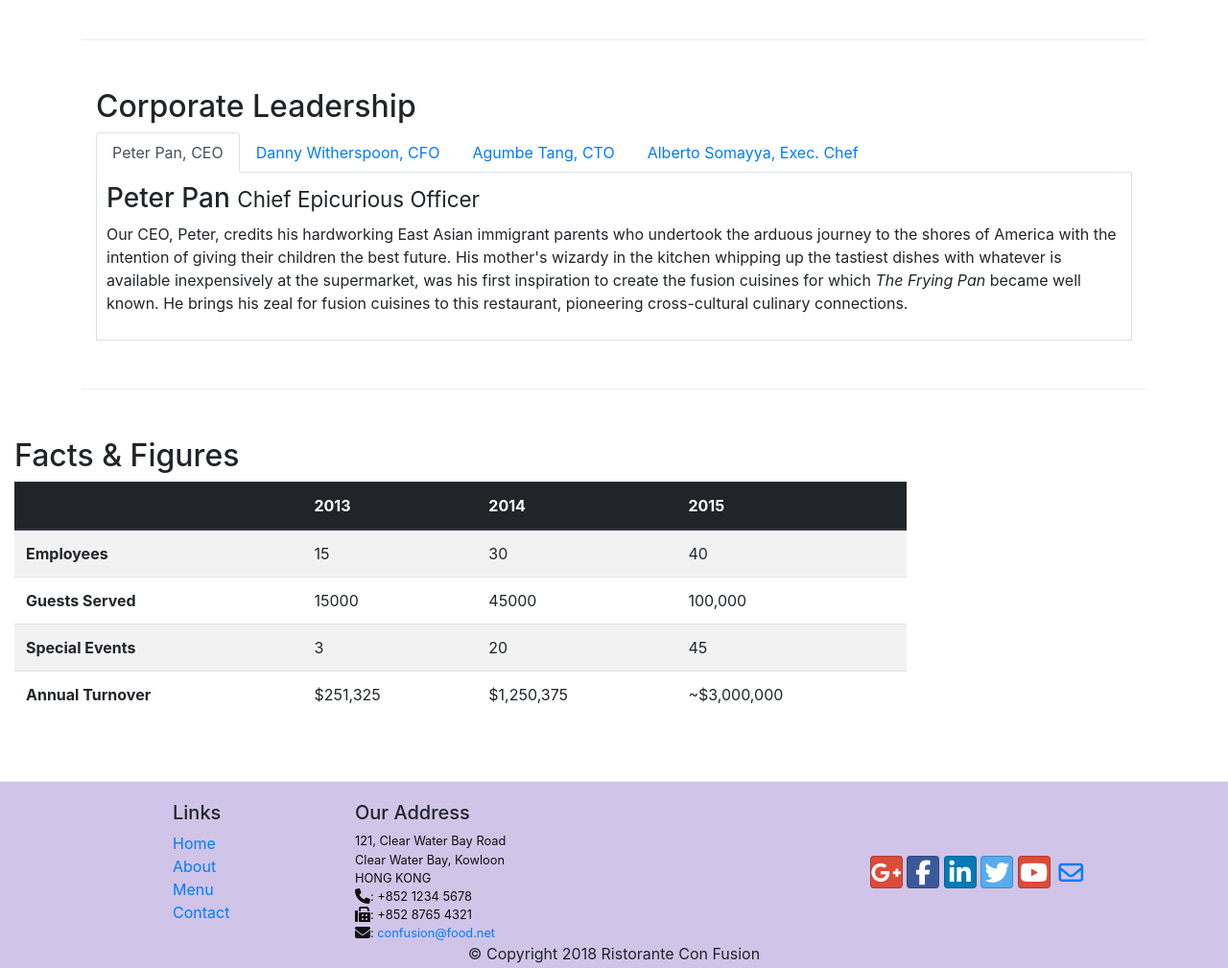
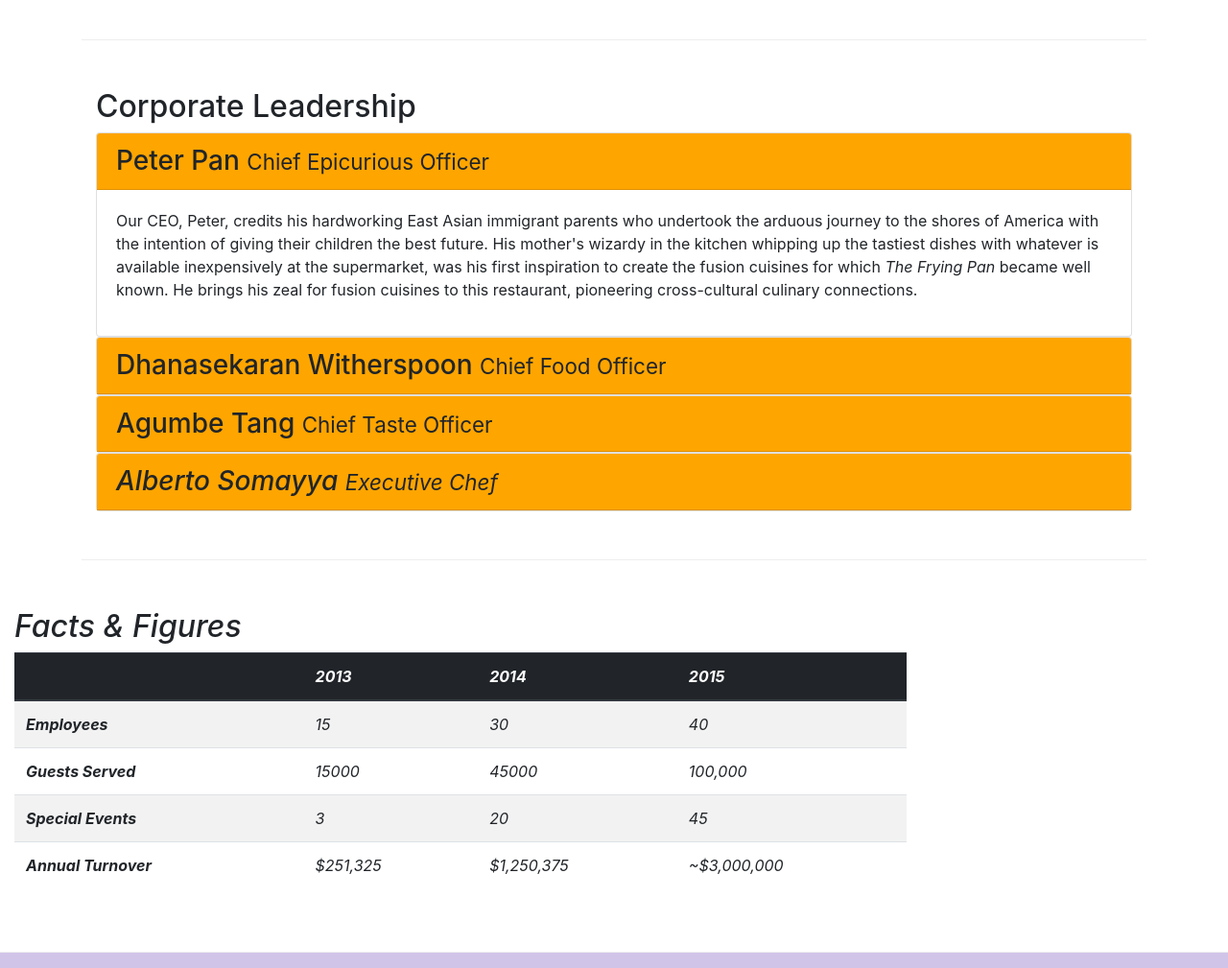
Before and after one commit to Tiiso/bootstrap4-confusion, a website: page aboutus.html in a window 1280 px wide. Shown: the part 1320-2329 px from the top of the page at 96% size. Drawn offline with nearby package versions, Linux system fonts and the light colour scheme.

Commit message:
Accordion

```diff
--- a/aboutus.html
+++ b/aboutus.html
@@ -109,40 +109,63 @@
         <div class="row row-content">
             <div class="col-12 col-sm-12">
                 <h2>Corporate Leadership</h2>
-                <ul class="nav nav-tabs">
-                    <li class="nav-item">
-                      <a class="nav-link active" href="#peter"
-                        role="tab" data-toggle="tab">Peter Pan, CEO</a>
-                    </li>
-                    <li class="nav-item">
-                      <a class="nav-link" href="#danny" role="tab"
-                        data-toggle="tab">Danny Witherspoon, CFO</a>
-                    </li>
-                    <li class="nav-item">
-                      <a class="nav-link" href="#agumbe"role="tab"
-                        data-toggle="tab">Agumbe Tang, CTO</a>
-                    </li>
-                    <li class="nav-item">
-                      <a class="nav-link" href="#alberto" role="tab"
-                        data-toggle="tab">Alberto Somayya, Exec. Chef</a>
-                    </li>
-                </ul>
-            <div class="tab-content">
-                <div role="tabpanel" class="tab-pane fade show active" id="peter">
-                <h3>Peter Pan <small>Chief Epicurious Officer</small></h3>
+            <div id="accordion">
+                <div class="card">
+                        <div class="card-header" role="tab" id="peterhead">
+                        <h3 class="mb-0">
+                            <a data-toggle="collapse" data-target="#peter">
+                            Peter Pan <small>Chief Epicurious Officer</small>
+                            </a>
+                        </h3>
+                        </div>
+                        <div class="collapse show" id="peter" data-parent="#accordion">
+                            <div class="card-body">
                                 <p class="d-none d-sm-block">Our CEO, Peter, credits his hardworking East Asian immigrant parents who undertook the arduous journey to the shores of America with the intention of giving their children the best future. His mother's wizardy in the kitchen whipping up the tastiest dishes with whatever is available inexpensively at the supermarket, was his first inspiration to create the fusion cuisines for which <em>The Frying Pan</em> became well known. He brings his zeal for fusion cuisines to this restaurant, pioneering cross-cultural culinary connections.</p>
                             </div>
-                <div role="tabpanel" class="tab-pane fade show" id="danny">
-                <h3>Dhanasekaran Witherspoon <small>Chief Food Officer</small></h3>
+                        </div>
+                    </div>
+
+                                 <div class="card">
+                            <div class="card-header" role="tab" id="dannyhead">
+                            <h3 class="mb-0">
+                                <a class="collapsed" data-toggle="collapse" data-target="#danny">
+                                Dhanasekaran Witherspoon <small>Chief Food Officer</small>
+                                </a>
+                            </h3>
+                        </div>
+                        <div class="collapse" id="danny" data-parent="#accordion">
+                            <div class="card-body">
                                 <p class="d-none d-sm-block">Our CFO, Danny, as he is affectionately referred to by his colleagues, comes from a long established family tradition in farming and produce. His experiences growing up on a farm in the Australian outback gave him great appreciation for varieties of food sources. As he puts it in his own words, <em>Everything that runs, wins, and everything that stays, pays!</em></p>
                             </div>
-                <div role="tabpanel" class="tab-pane fade show" id="agumbe">
-                <h3>Agumbe Tang <small>Chief Taste Officer</small></h3>
-                <p class="d-none d-sm-block">Blessed with the most discerning gustatory sense, Agumbe, our CTO, personally ensures that every dish that we serve meets his exacting tastes. Our chefs dread the tongue lashing that ensues if their dish does not meet his exacting standards. He lives by his motto, <em>You click only if you survive my lick.</em></p>
                         </div>
-                <div role="tabpanel" class="tab-pane fade show" id="alberto">
-                <h3>Alberto Somayya <small>Executive Chef</small></h3>
+                    </div>
+                    <div class="card">
+                            <div class="card-header" role="tab" id="agumbehead">
+                            <h3 class="mb-0">
+                                <a class="collapsed" data-toggle="collapse" data-target="#agumbe">
+                                Agumbe Tang <small>Chief Taste Officer</small>
+                                </a>
+                            </h3>
+                        </div>
+                        <div class="collapse" id="agumbe" data-parent="#accordion">
+                            <div class="card-body">
+                                <p class="d-none d-sm-block">Blessed with the most discerning gustatory sense, Agumbe, our CTO, personally ensures that every dish that we serve meets his exacting tastes. Our chefs dread the tongue lashing that ensues if their dish does not meet his exacting standards. He lives by his motto, <em>You click only if you survive my lick.</p>
+                            </div>
+                        </div>
+                    </div>
+                    <div class="card">
+                            <div class="card-header" role="tab" id="albertohead">
+                            <h3 class="mb-0">
+                                <a class="collapsed" data-toggle="collapse" data-target="#alberto">
+                                Alberto Somayya <small>Executive Chef</small>
+                                </a>
+                            </h3>
+                        </div>
+                        <div class="collapse" id="alberto" data-parent="#accordion">
+                            <div class="card-body">
                                 <p class="d-none d-sm-block">Award winning three-star Michelin chef with wide International experience having worked closely with whos-who in the culinary world, he specializes in creating mouthwatering Indo-Italian fusion experiences. He says, <em>Put together the cuisines from the two craziest cultures, and you get a winning hit! Amma Mia!</em></p>
+                            </div>
+                        </div>
                     </div>
             </div>
             </div>
```
Lines whose indentation alone changed are shown as unchanged.
